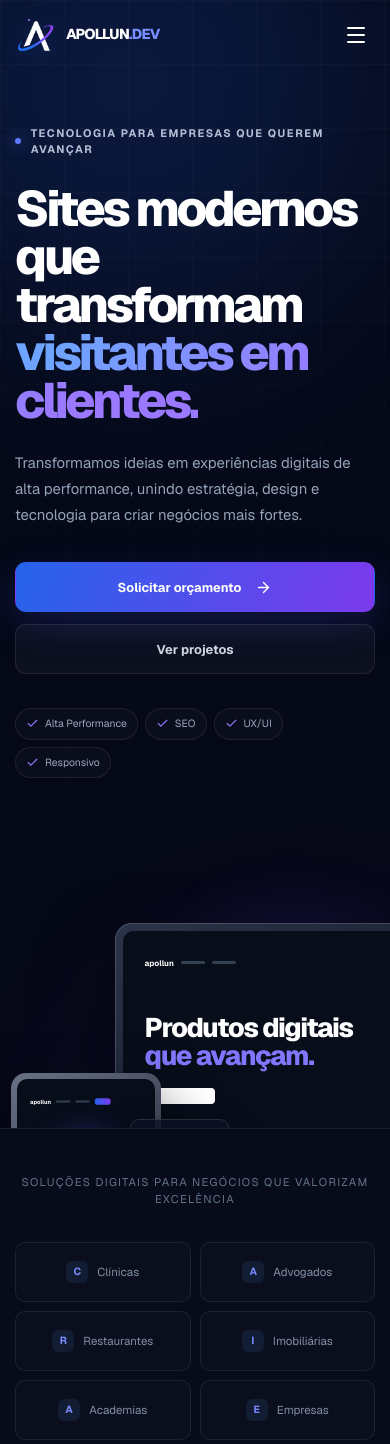
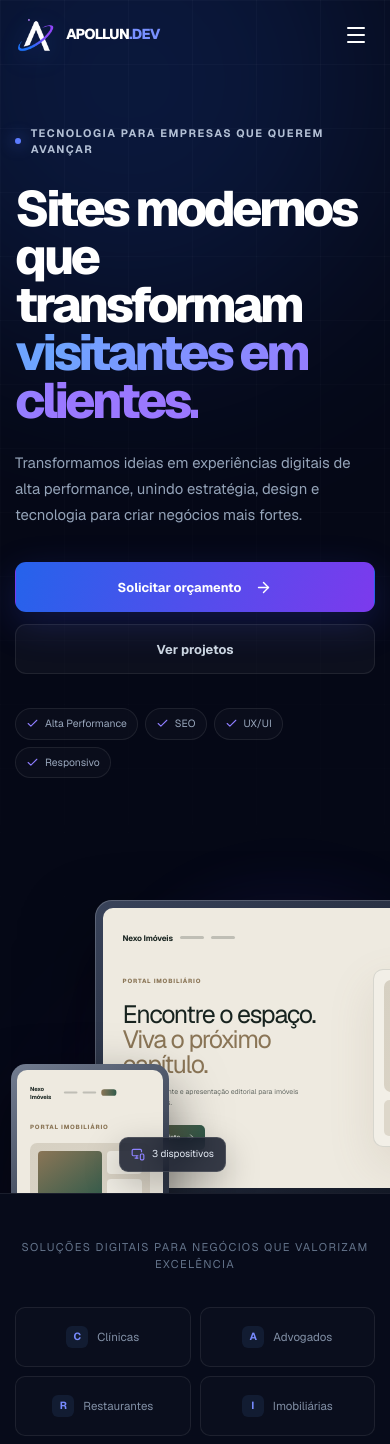
Before and after one commit to xRiickk/Apollun.Dev, a Next.js app: page / in a window 390 px wide. Shown: the top 1444 px of the page. Built offline with nearby package versions, Linux system fonts and the light colour scheme.

Commit message:
Build responsive project showcase

```diff
--- a/app/page.tsx
+++ b/app/page.tsx
@@ -54,6 +54,12 @@ const faq = [
   ["A Apollun oferece suporte depois da entrega?", "Sim. Podemos acompanhar o projeto após o lançamento com manutenção, melhorias e novas funcionalidades conforme sua operação evolui."],
 ];
 
+const showcaseProjects = [
+  { name: "Pulsar Saúde", category: "Clínica digital", title: "Cuidado simples.", highlight: "Experiência humana.", description: "Agendamentos, especialidades e confiança em uma jornada sem atritos.", score: "98", metric: "SEO 100", theme: "health" },
+  { name: "Nexo Imóveis", category: "Portal imobiliário", title: "Encontre o espaço.", highlight: "Viva o próximo capítulo.", description: "Busca inteligente e apresentação editorial para imóveis extraordinários.", score: "96", metric: "A11y 100", theme: "realty" },
+  { name: "Lume Store", category: "E-commerce premium", title: "Design que desperta.", highlight: "Compra que flui.", description: "Produtos, narrativa e checkout reunidos em uma experiência de alto desejo.", score: "99", metric: "UX responsiva", theme: "commerce" },
+];
+
 function Reveal({ children, className = "", delay = 0 }: { children: React.ReactNode; className?: string; delay?: number }) {
   const reduce = useReducedMotion();
   return (
@@ -74,32 +80,48 @@ function SectionTitle({ eyebrow, title, text }: { eyebrow: string; title: React.
 }
 
 function DeviceMockup() {
+  const reduce = useReducedMotion();
+  const [projectIndex, setProjectIndex] = useState(0);
+  const project = showcaseProjects[projectIndex];
+
+  useEffect(() => {
+    if (reduce) return;
+    const timer = window.setInterval(() => setProjectIndex((current) => (current + 1) % showcaseProjects.length), 5200);
+    return () => window.clearInterval(timer);
+  }, [reduce]);
+
   return (
-    <motion.div className="devices" initial={{ opacity: 0, scale: .92, y: 30 }} animate={{ opacity: 1, scale: 1, y: 0 }} transition={{ duration: 1, delay: .35, ease: [0.22, 1, 0.36, 1] }} aria-label="Mockups de projetos digitais em notebook, tablet e celular">
+    <motion.div className="devices" initial={{ opacity: 0, scale: .92, y: 30 }} animate={{ opacity: 1, scale: 1, y: 0 }} transition={{ duration: 1, delay: .35, ease: [0.22, 1, 0.36, 1] }} aria-label="Vitrine responsiva de projetos digitais">
       <div className="deviceGlow" />
       <motion.div className="laptop" animate={{ y: [0, -8, 0] }} transition={{ duration: 7, repeat: Infinity, ease: "easeInOut" }}>
-        <div className="laptopScreen"><MockScreen variant="analytics" /></div><div className="laptopBase" />
+        <div className="laptopScreen"><MockScreen project={project} size="desktop" /></div><div className="laptopBase" />
       </motion.div>
       <motion.div className="tablet" animate={{ y: [0, 7, 0] }} transition={{ duration: 6, repeat: Infinity, ease: "easeInOut", delay: .7 }}>
-        <MockScreen variant="store" />
+        <MockScreen project={project} size="tablet" />
       </motion.div>
       <motion.div className="phone" animate={{ y: [0, -10, 0] }} transition={{ duration: 5.5, repeat: Infinity, ease: "easeInOut", delay: 1.1 }}>
-        <div className="phoneNotch" /><MockScreen variant="mobile" />
+        <div className="phoneNotch" /><MockScreen project={project} size="mobile" />
       </motion.div>
-      <div className="floatTag tagPerformance"><Zap size={14} /> 98 performance</div>
-      <div className="floatTag tagConversion"><BarChart3 size={14} /> + conversão</div>
+      <div className="floatTag tagPerformance"><Zap size={14} /> {project.score} Lighthouse</div>
+      <div className="floatTag tagConversion"><MonitorSmartphone size={14} /> 3 dispositivos</div>
+      <div className="showcaseControls" aria-label="Selecionar projeto em destaque">
+        {showcaseProjects.map((item, index) => <button key={item.name} className={index === projectIndex ? "active" : ""} onClick={() => setProjectIndex(index)} aria-label={`Mostrar ${item.name}`} aria-pressed={index === projectIndex}><span />{item.name}</button>)}
+      </div>
     </motion.div>
   );
 }
 
-function MockScreen({ variant }: { variant: "analytics" | "store" | "mobile" }) {
+function MockScreen({ project, size }: { project: (typeof showcaseProjects)[number]; size: "desktop" | "tablet" | "mobile" }) {
   return (
-    <div className={`mockScreen ${variant}`}>
-      <div className="mockNav"><b>apollun</b><span /><span /><i /></div>
-      {variant === "analytics" && <><div className="mockHeadline">Produtos digitais<br /><em>que avançam.</em></div><div className="mockButton" /><div className="mockChart"><i /><i /><i /><i /><i /></div></>}
-      {variant === "store" && <><div className="productOrb" /><strong>Forma & função.</strong><div className="productRows"><i /><i /><i /></div></>}
-      {variant === "mobile" && <><div className="mobileOrb" /><strong>Seu negócio,<br />em movimento.</strong><div className="mobileCta" /></>}
-    </div>
+    <motion.div key={`${project.name}-${size}`} className={`mockScreen showcase-${project.theme} showcase-${size}`} initial={{ opacity: 0 }} animate={{ opacity: 1 }} transition={{ duration: .45 }}>
+      <div className="mockNav"><b>{project.name}</b><span /><span /><i /></div>
+      {size === "desktop" && <div className="showcaseDesktop">
+        <div className="showcaseCopy"><span>{project.category}</span><h3>{project.title}<br /><em>{project.highlight}</em></h3><p>{project.description}</p><button>Explorar projeto <ArrowRight size={9} /></button></div>
+        <div className="showcaseDashboard"><div className="showcasePreview"><i /><i /><i /></div><div className="showcaseStats"><span><b>{project.score}</b>Performance</span><span><b>100%</b>Responsivo</span></div></div>
+      </div>}
+      {size === "tablet" && <div className="showcaseTablet"><span>{project.category}</span><div className="showcaseTile"><i /><i /><i /></div><h3>{project.title}<br /><em>{project.highlight}</em></h3><div className="showcaseTabletMeta"><b>{project.score}</b><span>{project.metric}</span></div></div>}
+      {size === "mobile" && <div className="showcaseMobile"><span>{project.category}</span><div className="showcaseMobileVisual"><i /></div><h3>{project.title}<br /><em>{project.highlight}</em></h3><button>Conhecer <ArrowRight size={7} /></button></div>}
+    </motion.div>
   );
 }
 
```
Also changed, not shown: app/globals.css.
